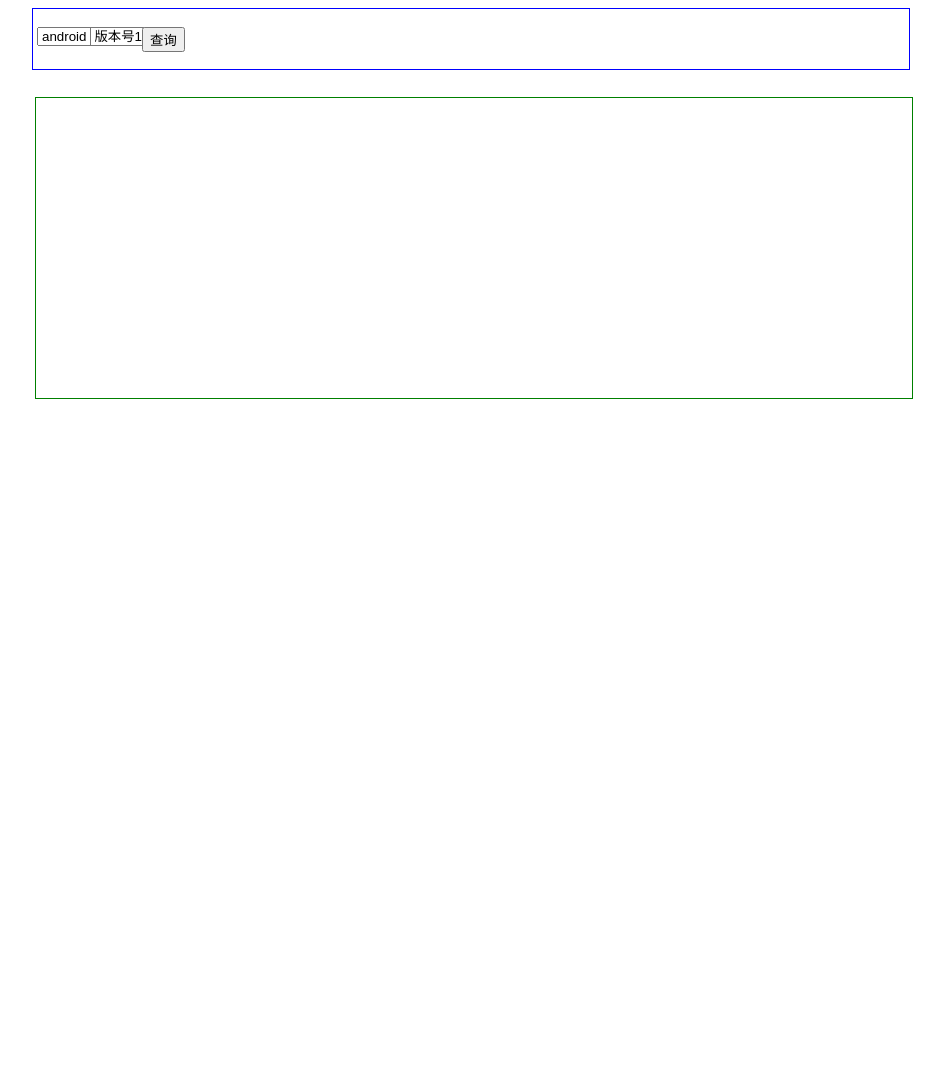
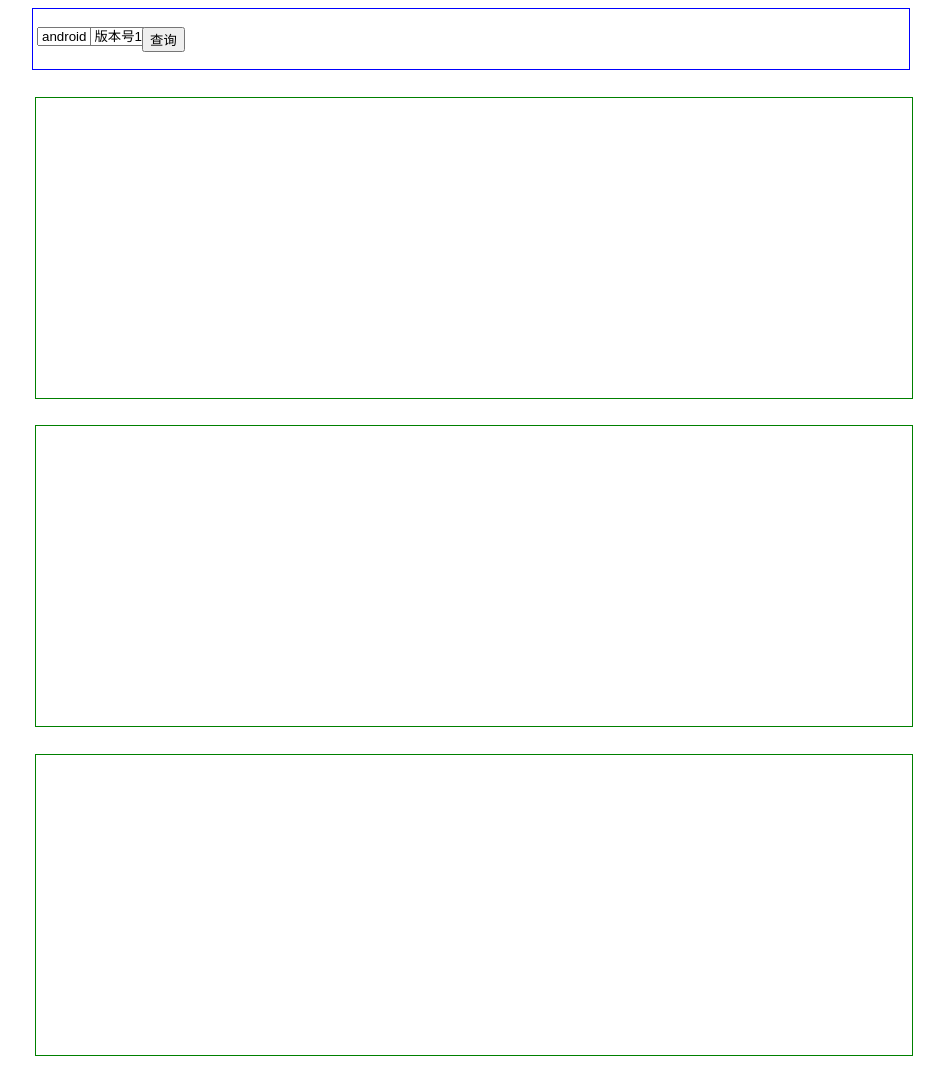
Before and after one commit to simonduan/code, a website: page DataPlatform/Specific.html in a window 1280 px wide. Shown: the whole page, without its empty margins (166-1110 px from the left). Before the commit the page ends 800 px from the top, so only its background shows below. Drawn offline with nearby package versions, Linux system fonts and the light colour scheme; files whose address does not match are found by name.

Commit message:
margin 全局

```diff
--- a/DataPlatform/Specific.html
+++ b/DataPlatform/Specific.html
@@ -69,6 +69,9 @@
             </div>
         </div>
         <div id="content_pie" class="data_container"></div>
+        <div id="content_zhu" class="data_container"></div>
+        <div id="content_zhu_more" class="data_container"></div>
+
     </div>
 </div>
 
```
